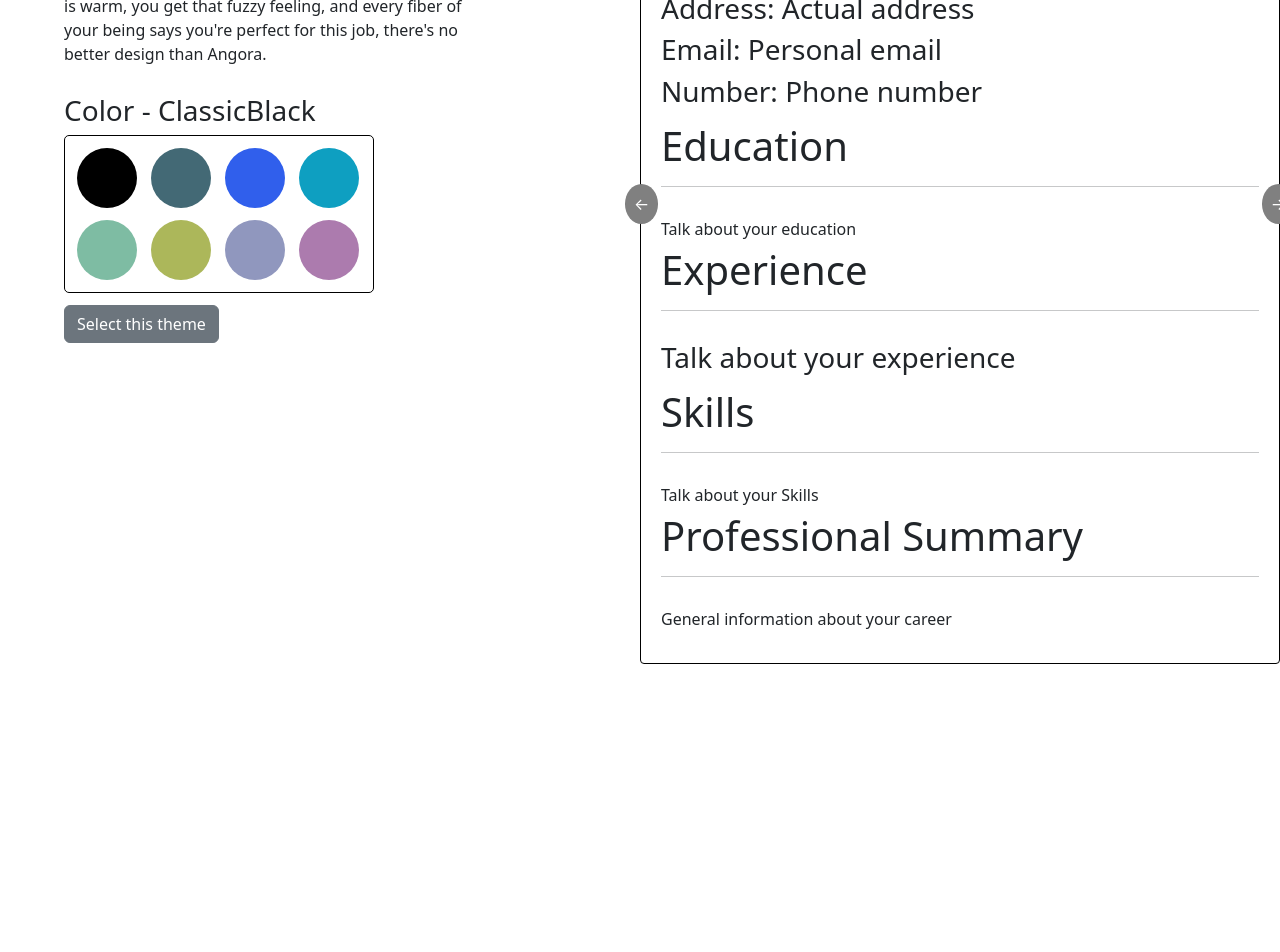
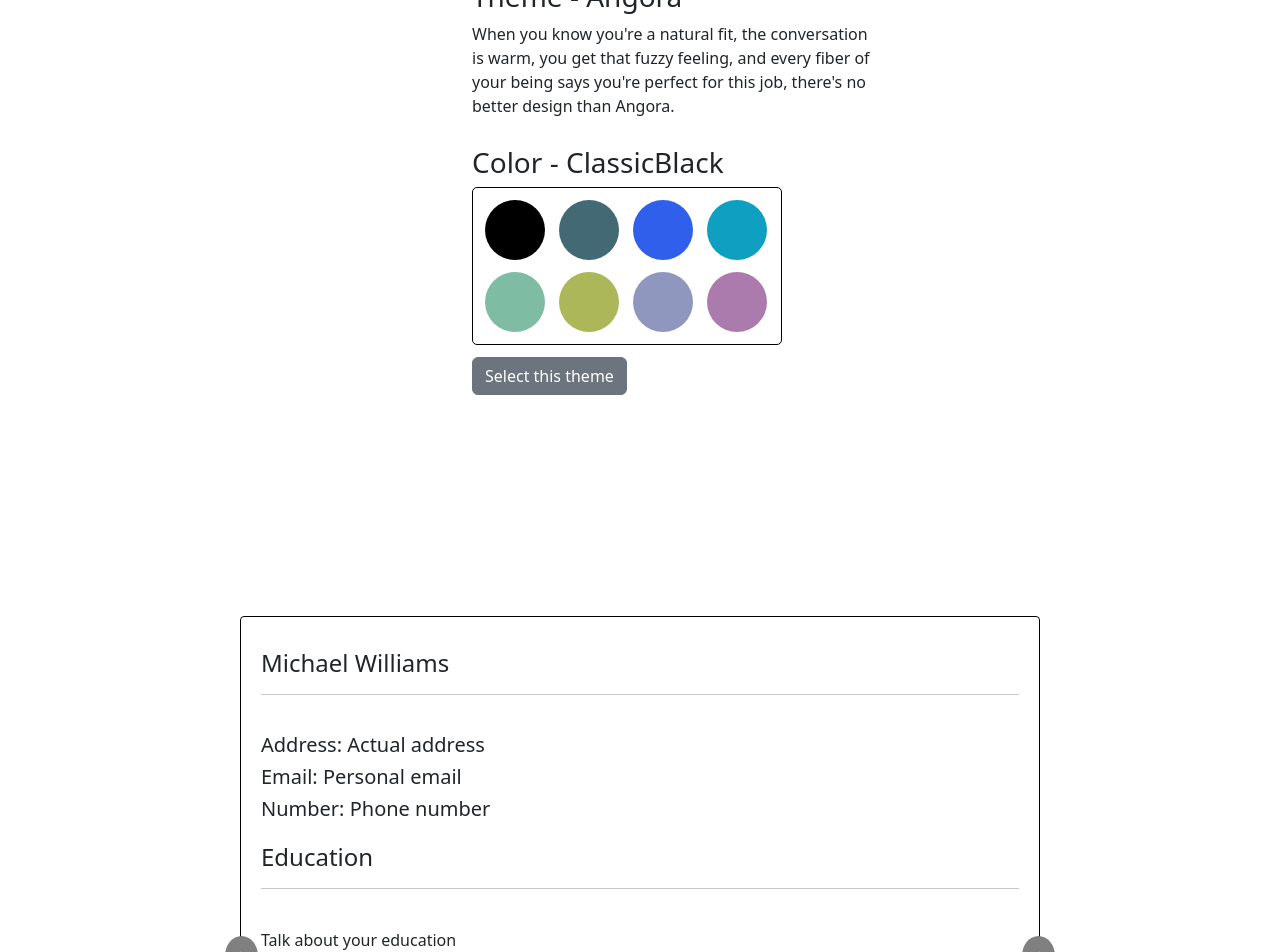
Before and after one commit to nikolozb/ol-academy-resume-generator, a React (Create React App) app: page /choose-template in a window 1280 px wide. Shown: the part 240-1192 px from the top of the page. Before the commit the page ends 904 px from the top, so only its background shows below. Built offline with nearby package versions, Linux system fonts and the light colour scheme.

Commit message:
choose-template-page/css fix

```diff
--- a/src/components/AngoraTemplate.jsx
+++ b/src/components/AngoraTemplate.jsx
@@ -18,9 +18,9 @@ const AngoraTemplate = ({
         <hr />
       </h1>
       <div className="angora__contacts">
-        <h3 className="angora__contacts-item">Address: {address}</h3>
-        <h3 className="angora__contacts-item">Email: {email}</h3>
-        <h3 className="angora__contacts-item">Number: {number}</h3>
+        <h5 className="angora__contacts-item">Address: {address}</h5>
+        <h5 className="angora__contacts-item">Email: {email}</h5>
+        <h5 className="angora__contacts-item">Number: {number}</h5>
       </div>
       <h1 style={{ color: `${color}` }}>
         Education
@@ -28,7 +28,7 @@ const AngoraTemplate = ({
       </h1>
       <div className="angora__edu">
         <div className="angora__edu-content flex-between">
-          <span>{education}</span>
+          <p>{education}</p>
         </div>
       </div>
       <h1 style={{ color: `${color}` }}>
@@ -38,7 +38,7 @@ const AngoraTemplate = ({
       <div className="angora__exp">
         <div className="angora__exp-content">
           <div className="flex-between">
-            <h3>{experience}</h3>
+            <p>{experience}</p>
           </div>
         </div>
       </div>
@@ -46,12 +46,16 @@ const AngoraTemplate = ({
         Skills
         <hr />
       </h1>
-      <div className="angora__skills">{skills}</div>
+      <div className="angora__skills">
+        <p>{skills}</p>
+      </div>
       <h1 style={{ color: `${color}` }}>
         Professional Summary
         <hr />
       </h1>
-      <div className="angora__prosum">{prosummary}</div>
+      <div className="angora__prosum">
+        <p>{prosummary}</p>
+      </div>
     </div>
   );
 };
--- a/src/components/BlueprintTemplate.jsx
+++ b/src/components/BlueprintTemplate.jsx
@@ -21,24 +21,27 @@ const BlueprintTemplate = ({
         <div className="bp__left">
           <h1 style={{ color: `${color}` }}>Contacts</h1>
           <div className="bp__contacts">
-            <h3 className="bp__contacts-item">Address: {address}</h3>
-            <h3 className="bp__contacts-item">Email: {email}</h3>
-            <h3 className="bp__contacts-item">Number: {number}</h3>
+            <p className="bp__contacts-item">Address: {address}</p>
+            <p className="bp__contacts-item">Email: {email}</p>
+            <p className="bp__contacts-item">Number: {number}</p>
           </div>
           <hr />
           <h1 style={{ color: `${color}` }}>Skills</h1>
-          <div className="bp__skills">{skills}</div>
+          <div className="bp__skills">
+            <p>{skills}</p>
+          </div>
           <hr />
-
           <h1 style={{ color: `${color}` }}>Professional Summary</h1>
-          <div className="bp__prosum">{prosummary}</div>
+          <div className="bp__prosum">
+            <p>{prosummary}</p>
+          </div>
         </div>
         <div className="bp__right">
           <h1 style={{ color: `${color}` }}>Education</h1>
           <hr />
           <div className="bp__edu">
             <div className="bp__edu-content flex-between">
-              <span>{education}</span>
+              <p>{education}</p>
             </div>
           </div>
           <h1 style={{ color: `${color}` }}>Experience</h1>
@@ -46,7 +49,7 @@ const BlueprintTemplate = ({
           <div className="bp__exp">
             <div className="bp__exp-content">
               <div className="flex-between">
-                <h3>{experience}</h3>
+                <p>{experience}</p>
               </div>
             </div>
           </div>
--- a/src/index.scss
+++ b/src/index.scss
@@ -9,7 +9,23 @@
   grid-template-columns: repeat(2, 1fr);
   grid-template-rows: repeat(1, 1fr);
 
-  margin-top: 48px;
+  padding-top: 48px;
+
+  @media (max-width: 1400px) {
+    padding: 0 0 48px 0;
+    display: grid;
+    grid-template-columns: repeat(1, 1fr);
+    grid-template-rows: repeat(2, 1fr);
+
+    &__left {
+      margin: auto;
+      padding-top: 100px;
+    }
+
+    &__right {
+      margin: auto;
+    }
+  }
 
   &__colors {
     border: 1px solid black;
@@ -56,20 +72,122 @@
   display: flex;
   flex-direction: column;
   justify-content: space-between;
+  height: auto;
+
+  @media (max-width: 1400px) {
+    h1 {
+      font-size: 24px;
+    }
+    h3 {
+      font-size: 16px;
+    }
+  }
+  @media (max-width: 900px) {
+    width: 700px;
+  }
+
+  @media (max-width: 750px) {
+    width: 600px;
+  }
+
+  @media (max-width: 630px) {
+    width: 500px;
+  }
+
   h1 {
     transition: 0.2s all;
+  }
+
+  p {
+    word-wrap: break-word;
   }
 }
 
 .bp {
+  height: auto;
+  @media (max-width: 1400px) {
+    h1 {
+      font-size: 24px;
+    }
+    h3 {
+      font-size: 16px;
+    }
+  }
+
+  @media (max-width: 900px) {
+    width: 700px;
+
+    .bp {
+      &__skills,
+      &__prosum {
+        width: 160px;
+      }
+      &__edu,
+      &__exp {
+        width: 400px;
+      }
+      p {
+        font-size: 12px;
+      }
+    }
+  }
+
+  @media (max-width: 750px) {
+    width: 600px;
+  }
+
+  @media (max-width: 630px) {
+    width: 500px;
+    .bp {
+      &__skills,
+      &__prosum {
+        width: 140px;
+      }
+      &__edu,
+      &__exp {
+        width: 300px;
+      }
+      p {
+        font-size: 12px;
+      }
+    }
+  }
   &__body {
     display: flex;
     column-gap: 12px;
+  }
+
+  &__skills,
+  &__prosum {
+    width: 200px;
+  }
+
+  &__edu,
+  &__exp {
+    width: 500px;
+  }
+
+  p {
+    word-wrap: break-word;
   }
 }
 
 .template-box {
   position: relative;
+  width: 800px;
+
+  @media (max-width: 900px) {
+    width: 700px;
+  }
+
+  @media (max-width: 750px) {
+    width: 600px;
+  }
+
+  @media (max-width: 630px) {
+    width: 500px;
+  }
+
   &__btn {
     padding: 8px 9px;
     font-size: 16px;
@@ -96,6 +214,28 @@
   grid-template-rows: repeat(1, 1fr);
   column-gap: 18px;
   margin-top: 48px;
+  padding: 0 24px;
+
+  @media (max-width: 1400px) {
+    padding: 0 0 48px 0;
+    display: grid;
+    grid-template-columns: repeat(1, 1fr);
+    grid-template-rows: repeat(2, 1fr);
+
+    .create {
+      padding: 0 12px;
+      &__left {
+        margin: auto;
+        padding-left: 0;
+        margin-top: 0;
+      }
+
+      &__right {
+        margin: auto;
+        margin-top: -300px;
+      }
+    }
+  }
 
   &__left {
     padding-left: 100px;
```
